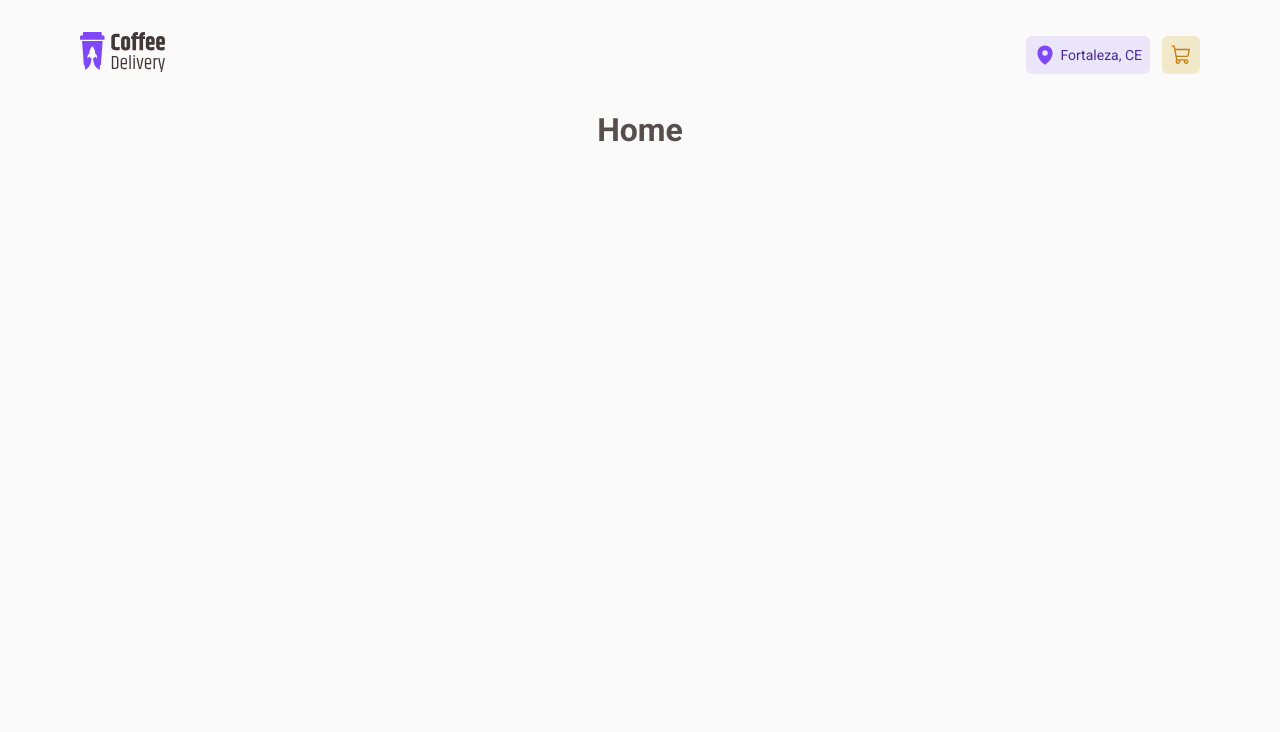
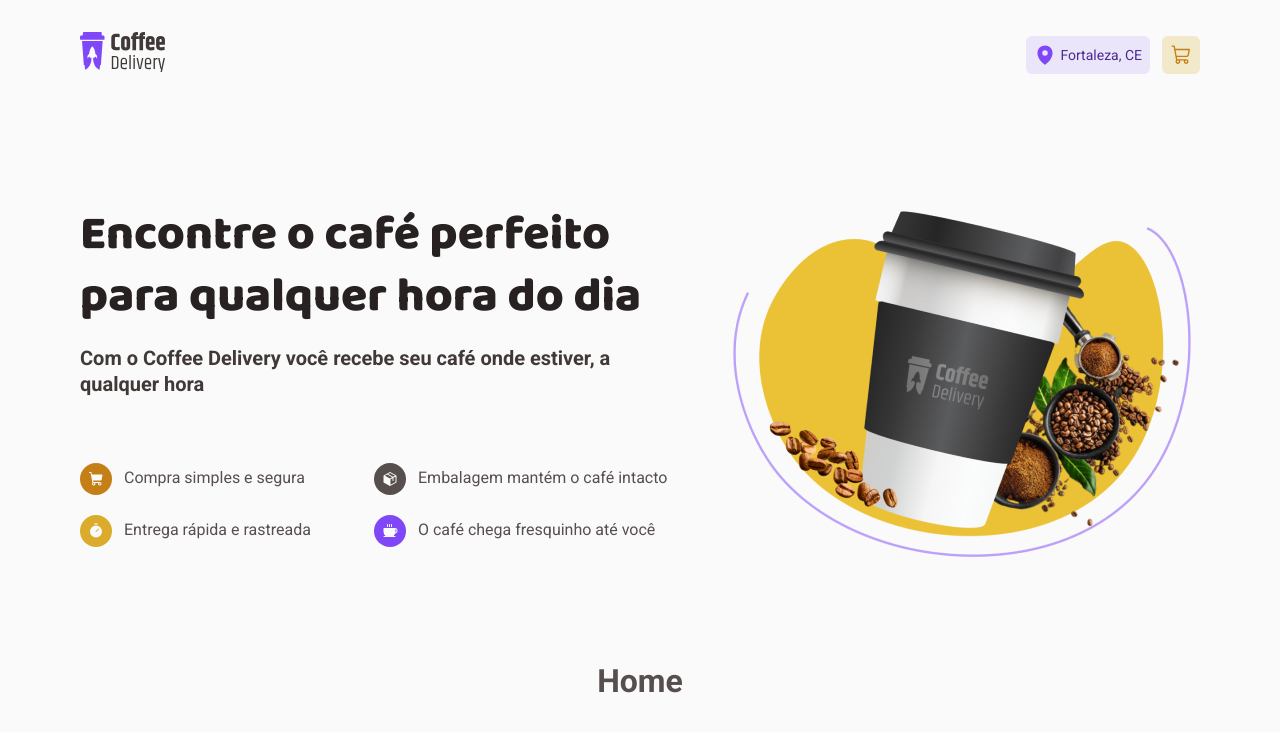
Before and after one commit to a-cs/react-coffee-delivery, a React (Vite) app: page / in a window 1280 px wide. Shown: the top 732 px of the page. Built offline with nearby package versions, Linux system fonts and the light colour scheme.

Commit message:
creating main with bullet points

```diff
--- /dev/null
+++ b/src/components/BulletPoint/index.tsx
@@ -0,0 +1,24 @@
+import { BulletPointContainer, IconContainer } from './styles'
+
+interface BulletPointProps {
+    text: string
+    iconBackgroundColor: string
+    icon: any
+}
+
+export function BulletPoint({
+    text,
+    iconBackgroundColor,
+    icon,
+}: BulletPointProps) {
+    return (
+        <BulletPointContainer>
+            <IconContainer backgroundColor={iconBackgroundColor}>
+                {icon}
+            </IconContainer>
+            <span>{text}</span>
+        </BulletPointContainer>
+    )
+}
+
+export default BulletPoint
--- /dev/null
+++ b/src/components/BulletPoint/styles.ts
@@ -0,0 +1,24 @@
+import { styled } from 'styled-components'
+
+interface IconContainerProps {
+    backgroundColor: string
+}
+
+export const BulletPointContainer = styled.div`
+    flex: 1 0 50%;
+    display: flex;
+    flex-direction: row;
+    align-items: center;
+    gap: 0.75rem;
+    margin-bottom: 1.25rem;
+`
+
+export const IconContainer = styled.div<IconContainerProps>`
+    display: flex;
+    justify-content: center;
+    align-items: center;
+    background-color: ${(props) => props.theme[props.backgroundColor]};
+    color: ${(props) => props.theme.background};
+    padding: 0.5rem;
+    border-radius: 50%;
+`
--- a/src/pages/Home/index.tsx
+++ b/src/pages/Home/index.tsx
@@ -1,8 +1,44 @@
-import { HomeContainer } from './styles'
+import { BulletPointsWrapper, HomeContainer, Main, MainWrapper } from './styles'
+import coffeeImg from '../../assets/Coffee.png'
+import BulletPoint from '../../components/BulletPoint'
+import { Coffee, Package, ShoppingCart, Timer } from '@phosphor-icons/react'
 
 export function Home() {
     return (
         <HomeContainer>
+            <MainWrapper>
+                <Main>
+                    <h1>Encontre o café perfeito para qualquer hora do dia</h1>
+                    <h2>
+                        Com o Coffee Delivery você recebe seu café onde estiver,
+                        a qualquer hora
+                    </h2>
+
+                    <BulletPointsWrapper>
+                        <BulletPoint
+                            text="Compra simples e segura"
+                            iconBackgroundColor="yellow-dark"
+                            icon={<ShoppingCart size={16} weight="fill" />}
+                        />
+                        <BulletPoint
+                            text="Embalagem mantém o café intacto"
+                            iconBackgroundColor="base-text"
+                            icon={<Package size={16} weight="fill" />}
+                        />
+                        <BulletPoint
+                            text="Entrega rápida e rastreada"
+                            iconBackgroundColor="yellow"
+                            icon={<Timer size={16} weight="fill" />}
+                        />
+                        <BulletPoint
+                            text="O café chega fresquinho até você"
+                            iconBackgroundColor="purple"
+                            icon={<Coffee size={16} weight="fill" />}
+                        />
+                    </BulletPointsWrapper>
+                </Main>
+                <img src={coffeeImg} alt="" />
+            </MainWrapper>
             <h1>Home</h1>
         </HomeContainer>
     )
--- a/src/pages/Home/styles.ts
+++ b/src/pages/Home/styles.ts
@@ -1,9 +1,43 @@
 import { styled } from 'styled-components'
 
-export const HomeContainer = styled.main`
+export const HomeContainer = styled.div`
     flex: 1;
     display: flex;
     flex-direction: column;
     align-items: center;
     justify-content: center;
 `
+
+export const MainWrapper = styled.div`
+    padding: 5.875rem 0;
+    flex-basis: 52.5;
+    display: flex;
+    flex-direction: row;
+    align-items: center;
+    justify-content: space-between;
+`
+
+export const Main = styled.main`
+    margin-right: 3.5rem;
+    h1 {
+        color: ${(props) => props.theme['base-title']};
+        font-family: 'Baloo 2';
+        font-size: 3rem;
+        font-weight: 800;
+        margin-bottom: 1rem;
+    }
+
+    h2 {
+        color: ${(props) => props.theme['base-subtitle']};
+        font-size: 1.25rem;
+    }
+`
+
+export const BulletPointsWrapper = styled.div`
+    margin-top: 4.125rem;
+    display: flex;
+    flex-wrap: wrap;
+    flex-direction: row;
+    align-items: center;
+    justify-content: space-between;
+`
```
Also changed, not shown: src/assets/Coffee.png (added).
